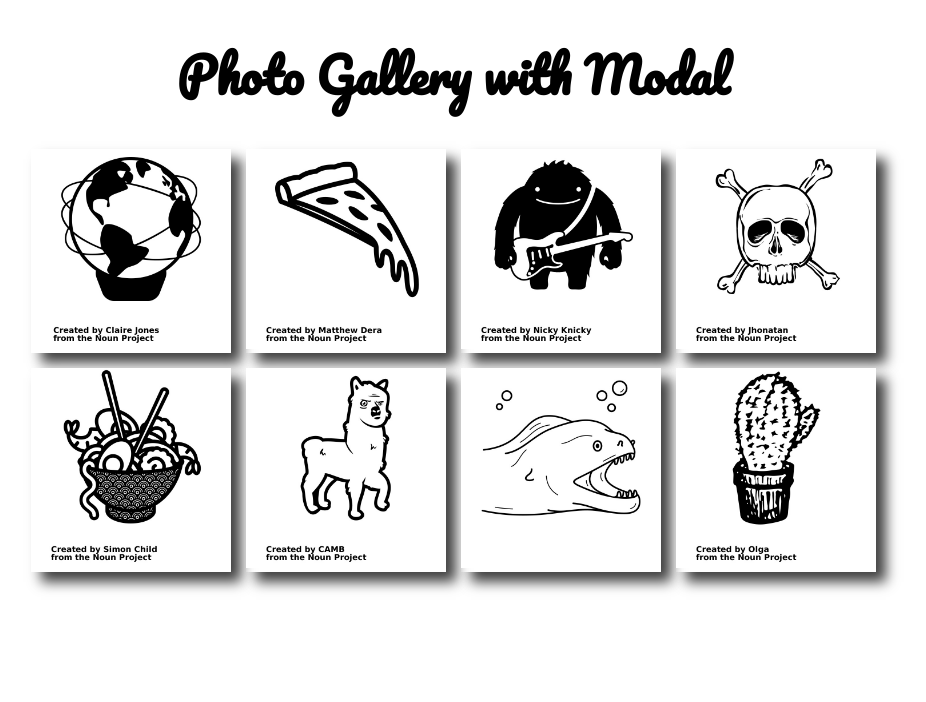
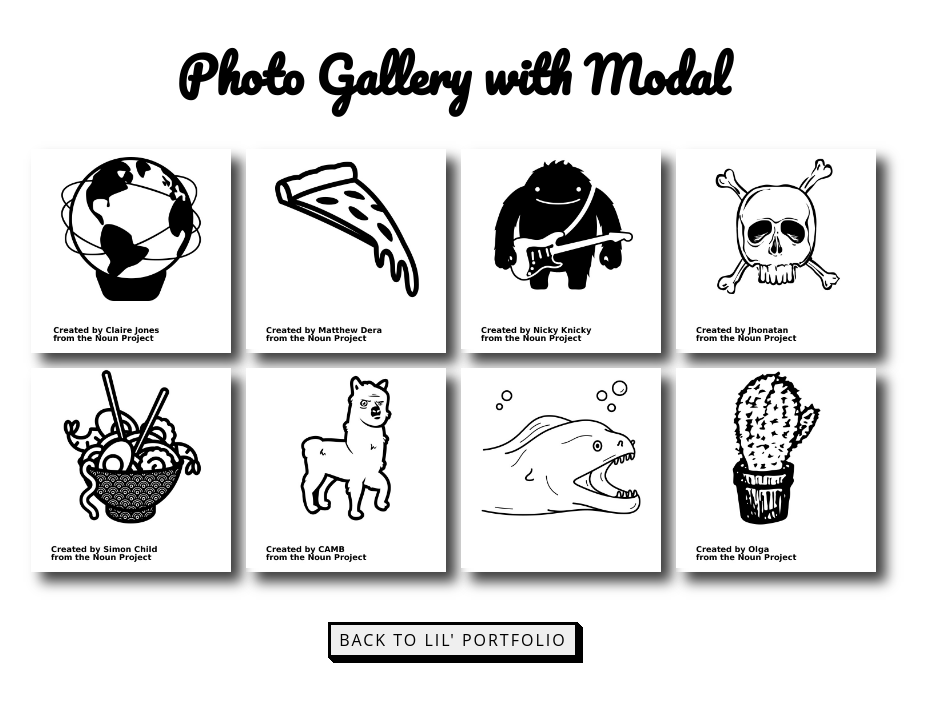
Before and after one commit to laurenpowers20/photo-gallery, a React (Create React App) app: page / in a window 1280 px wide. Shown: the top 702 px of the page, without its empty margins (187-1113 px from the left). Built offline with nearby package versions, Linux system fonts and the light colour scheme.

Commit message:
add back button

```diff
--- a/src/App.css
+++ b/src/App.css
@@ -5,6 +5,43 @@ h1 {
   font-size: 3rem;
 }
 
+/* <!-- HTML !-->
+<button class="button-54" role="button">Button 54</button> */
+
+/* CSS */
+.about-button {
+  margin: 0;
+  text-align: center;
+  padding-bottom: 10px;
+}
+
+.button-54 {
+  font-family: "Open Sans", sans-serif;
+  font-size: 16px;
+  letter-spacing: 2px;
+  text-decoration: none;
+  text-transform: uppercase;
+  color: #000;
+  cursor: pointer;
+  border: 3px solid;
+  padding: 0.25em 0.5em;
+  box-shadow: 1px 1px 0px 0px, 2px 2px 0px 0px, 3px 3px 0px 0px, 4px 4px 0px 0px,
+    5px 5px 0px 0px;
+  position: relative;
+  user-select: none;
+  -webkit-user-select: none;
+  touch-action: manipulation;
+}
+
+.button-54:active {
+  box-shadow: 0px 0px 0px 0px;
+  top: 5px;
+  left: 5px;
+}
+.back-button-div {
+  text-align: center;
+}
+
 @media only screen and (max-width: 700px) {
   h1 {
     font-size: 2.5rem;
--- a/src/App.js
+++ b/src/App.js
@@ -5,7 +5,15 @@ function App() {
   return (
     <>
       <h1 style={{ textAlign: "center" }}>Photo Gallery with Modal</h1>
-      <Photos />
+      <Photos />{" "}
+      <div className="back-button-div">
+        <a
+          href="https://react-portfolio-lauren-powers.netlify.app/features"
+          rel="noreferrer"
+        >
+          <button className="button-54">Back to Lil' Portfolio </button>{" "}
+        </a>{" "}
+      </div>
     </>
   );
 }
```
